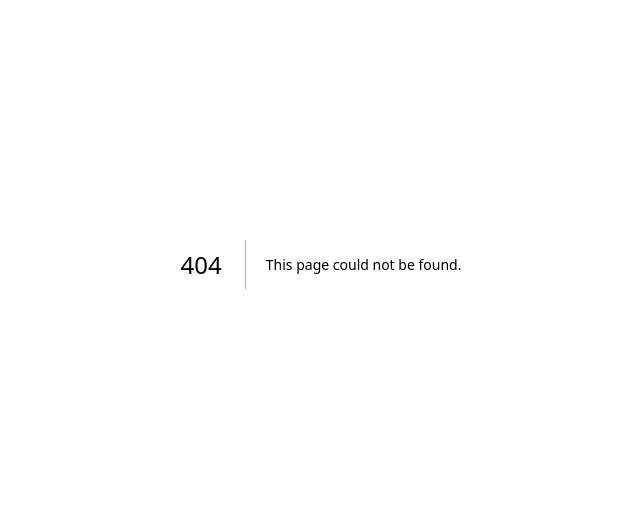
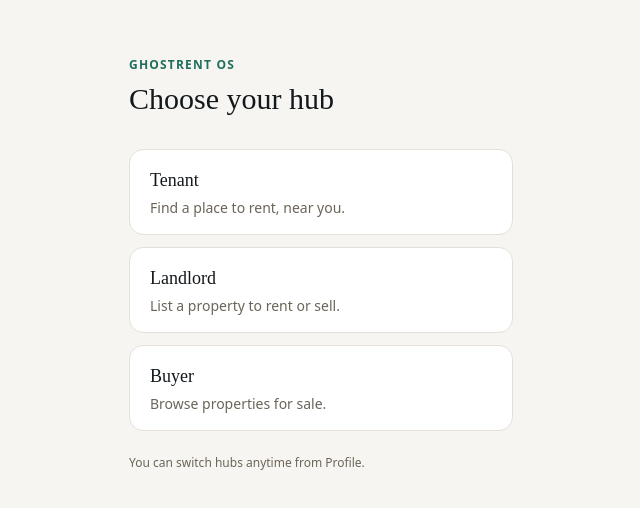
Before and after one commit to ghostrentoperatingsystem-gif/GhostRent-, a Next.js app: page /choose-hub in a window 1280 px wide. Before the commit this address had no page. Shown: the part 136-644 px from the top of the page, without its empty margins (319-959 px from the left). Built offline with nearby package versions, Linux system fonts and the light colour scheme; no server answers.

Commit message:
Create page.jsx

```diff
--- /dev/null
+++ b/app/choose-hub/page.jsx
@@ -0,0 +1,68 @@
+"use client";
+
+import { useState } from "react";
+import { useRouter } from "next/navigation";
+import { setHubRole } from "@/services/profiles";
+import FormError from "@/components/FormError";
+
+const HUBS = [
+  { id: "tenant", label: "Tenant", blurb: "Find a place to rent, near you.", href: "/tenant" },
+  { id: "landlord", label: "Landlord", blurb: "List a property to rent or sell.", href: "/landlord" },
+  { id: "buyer", label: "Buyer", blurb: "Browse properties for sale.", href: "/buyer" },
+];
+
+export default function ChooseHubPage() {
+  const router = useRouter();
+  const [loadingId, setLoadingId] = useState(null);
+  const [error, setError] = useState(null);
+
+  async function pick(hub) {
+    setError(null);
+    setLoadingId(hub.id);
+
+    const { error: updateError } = await setHubRole(hub.id);
+
+    setLoadingId(null);
+
+    if (updateError) {
+      setError("Couldn't save that — try again.");
+      return;
+    }
+
+    router.push(hub.href);
+    router.refresh();
+  }
+
+  return (
+    <div className="min-h-screen bg-paper flex items-center justify-center px-6">
+      <div className="w-full max-w-sm">
+        <p className="text-xs tracking-widest uppercase text-signal font-semibold mb-2">
+          GhostRent OS
+        </p>
+        <h1 className="font-display text-3xl text-ink mb-8">Choose your hub</h1>
+
+        <FormError message={error} />
+
+        <div className="space-y-3">
+          {HUBS.map((hub) => (
+            <button
+              key={hub.id}
+              onClick={() => pick(hub)}
+              disabled={loadingId !== null}
+              className="w-full text-left rounded-card border border-line bg-white px-5 py-4 hover:border-signal transition disabled:opacity-50"
+            >
+              <p className="font-display text-lg text-ink">{hub.label}</p>
+              <p className="text-sm text-muted mt-1">
+                {loadingId === hub.id ? "Setting up…" : hub.blurb}
+              </p>
+            </button>
+          ))}
+        </div>
+
+        <p className="mt-6 text-xs text-muted">
+          You can switch hubs anytime from Profile.
+        </p>
+      </div>
+    </div>
+  );
+}
```
